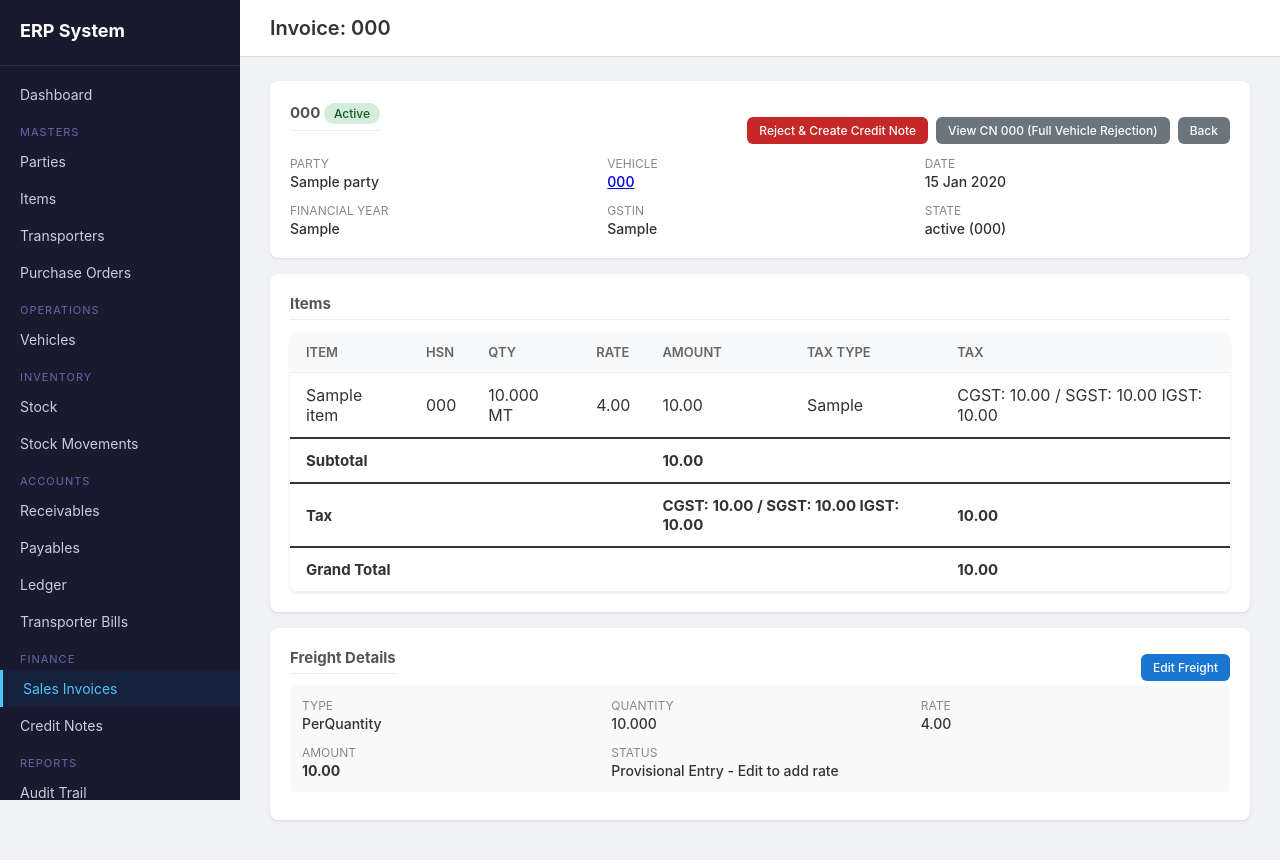
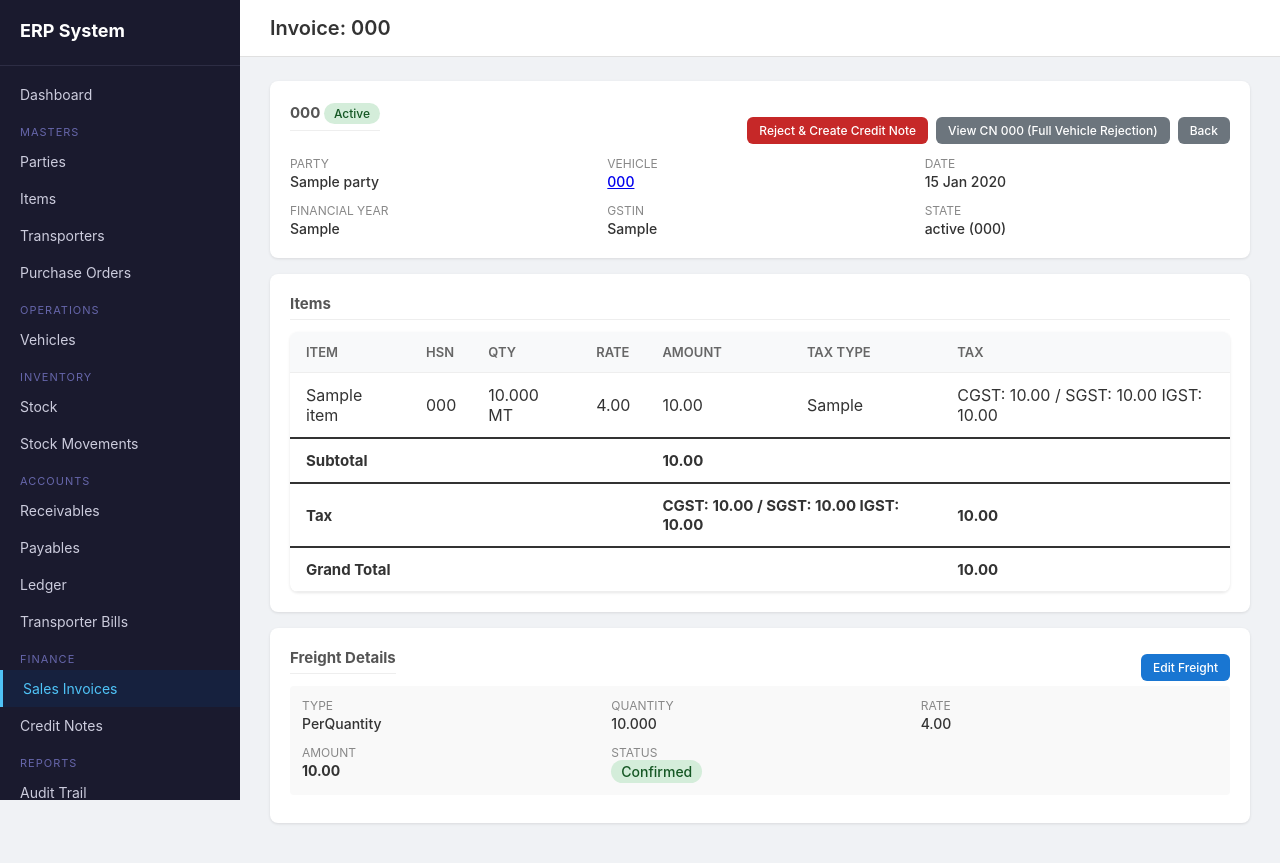
Before and after one commit to shivalaharetemp-cmd/erp_project1, a Django app: page /sales/invoices/00000000-0000-0000-0000-000000000001/ in a window 1280 px wide. Run offline with Django 5.2, Linux system fonts and the light colour scheme; a user stored in the database is signed in; tables that the repository leaves empty hold one stand-in row (values such as "Sample post").

Commit message:
Fix freight status display - show Confirmed when rate and amount are set

```diff
--- a/templates/sales/sale_detail.html
+++ b/templates/sales/sale_detail.html
@@ -86,7 +86,7 @@
                     <div class="detail-item"><label>Quantity</label><span>{{ freight.quantity|default:"N/A" }}</span></div>
                     <div class="detail-item"><label>Rate</label><span>{{ freight.rate|default:"N/A" }}</span></div>
                     <div class="detail-item"><label>Amount</label><span><strong>{{ freight.amount }}</strong></span></div>
-                    <div class="detail-item"><label>Status</label><span>{% if freight.is_active %}Provisional Entry - Edit to add rate{% else %}Inactive{% endif %}</span></div>
+                    <div class="detail-item"><label>Status</label><span>{% if not freight.is_active %}Inactive{% elif freight.rate and freight.amount > 0 %}<span class="badge badge-active">Confirmed</span>{% else %}<span class="badge badge-warning">Provisional - Edit to add rate</span>{% endif %}</span></div>
                 </div>
             </div>
         {% endfor %}
```
